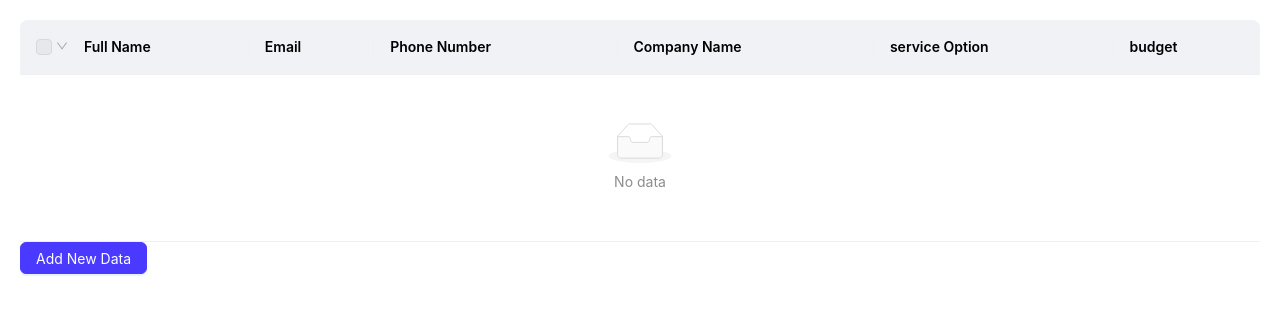
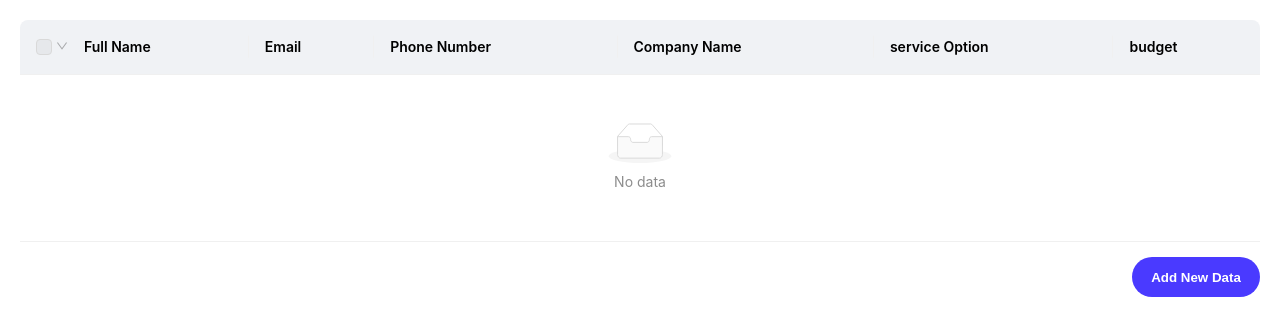
Before and after one commit to bhavin914/employee-list-redux-toolkit, a React (Create React App) app: page /table in a window 1280 px wide. Shown: the top 336 px of the page. Built offline with nearby package versions, Linux system fonts and the light colour scheme.

Commit message:
add validation msg in homepage

```diff
--- a/src/components/ContactDetails.js
+++ b/src/components/ContactDetails.js
@@ -3,26 +3,50 @@ import { styled } from "styled-components";
 import { FormContext } from "../context/form-context";
 import { useDispatch } from "react-redux";
 import { addFormData } from "../Slices/FormSlice";
+import { Modal } from "antd";
 
 const ContactDetailPage = ({ setScrrenPoint, setIsShowSelectedScreen }) => {
   const { formState, updateFormState } = useContext(FormContext);
   const dispatch = useDispatch();
 
-  const [errors, setErrors] = useState({});
+  const showModal = (message) => {
+    Modal.error({
+      title: "Validation Error",
+      content: message,
+    });
+  };
 
   const validateForm = () => {
     let tempErrors = {};
-    tempErrors.Fullname = formState.Fullname ? "" : "Name is required.";
-    tempErrors.Email = /^[^@\s]+@[^@\s]+\.[^@\s]+$/.test(formState.Email)
-      ? ""
-      : "Email is not valid.";
-    tempErrors.Phonenumber =
-      formState.Phonenumber.length > 0 ? "" : "Phone number is required.";
-    tempErrors.CompanyName = formState.CompanyName
-      ? ""
-      : "Company name is required.";
-    setErrors(tempErrors);
-    return Object.values(tempErrors).every((x) => x === ""); // Returns true if all errors are empty
+    let isValid = true;
+
+    if (!formState.Fullname) {
+      tempErrors.Fullname = "Name is required.";
+      isValid = false;
+    }
+    if (!/^[^@\s]+@[^@\s]+\.[^@\s]+$/.test(formState.Email)) {
+      tempErrors.Email = "Email is not valid.";
+      isValid = false;
+    }
+    if (formState.Phonenumber.length === 0) {
+      tempErrors.Phonenumber = "Phone number is required.";
+      isValid = false;
+    }
+    if (!formState.CompanyName) {
+      tempErrors.CompanyName = "Company name is required.";
+      isValid = false;
+    }
+
+    // Show modal if form is not valid
+    if (!isValid) {
+      showModal(
+        Object.values(tempErrors)
+          .filter((error) => error)
+          .join("\n")
+      );
+    }
+
+    return isValid;
   };
   const handleChange = (e) => {
     const { name, value } = e.target;
@@ -61,9 +85,6 @@ const ContactDetailPage = ({ setScrrenPoint, setIsShowSelectedScreen }) => {
               onChange={handleChange}
               value={formState.Fullname || ""}
             />
-            {/* {errors.Fullname && (
-              <span className="error">{errors.Fullname}</span>
-            )} */}
           </span>
           <span className="container">
             <p className="fieldName">Email</p>
@@ -75,7 +96,6 @@ const ContactDetailPage = ({ setScrrenPoint, setIsShowSelectedScreen }) => {
               onChange={handleChange}
               value={formState.Email || ""}
             />
-            {/* {errors.Email && <span className="error">{errors.Email}</span>} */}
           </span>
         </div>
         <div className="twoinput">
@@ -90,9 +110,7 @@ const ContactDetailPage = ({ setScrrenPoint, setIsShowSelectedScreen }) => {
               value={formState.Phonenumber || ""}
             />
           </span>
-          {/* {errors.Phonenumber && (
-            <span className="error">{errors.Phonenumber}</span>
-          )} */}
+
           <span className="container">
             <p className="fieldName">Company</p>
             <input
@@ -103,9 +121,6 @@ const ContactDetailPage = ({ setScrrenPoint, setIsShowSelectedScreen }) => {
               onChange={handleChange}
               value={formState.CompanyName || ""}
             />
-            {/* {errors.CompanyName && (
-              <span className="error">{errors.CompanyName}</span>
-            )} */}
           </span>
         </div>
         <div className="multiButton">
--- a/src/components/HomePage.js
+++ b/src/components/HomePage.js
@@ -1,18 +1,33 @@
-import React from "react";
+import React, { useState } from "react";
 import styled from "styled-components";
 import StepManager from "./stepManger";
 
-const HomePage = ({ screenPoint, isShowSelectedScreen }) => {
+const HomePage = ({ isShowSelectedScreen }) => {
+  const currentPage = "contactDetail";
+
+  let title, description;
+  if (currentPage) {
+    title = "Get an Employee Information";
+    description =
+      "Please fill the form below to receive an interview details and other information that is regarding the task";
+  } else {
+    title = "Next Steps in the Process";
+    description =
+      "Please continue to follow the steps to complete your request.";
+  }
   return (
     <div>
       <Wrapper>
         <div className="header-text">
-          <h2 className="title">Get an Employee Information</h2>
-          <p className="description">
-            Please fill the form below to receive an interview details and other
-            information that is regarding the task
-          </p>
+          {/* <h2 className="title">Get an Employee Information</h2>
+            <p className="description">
+              Please fill the form below to receive an interview details and
+              other information that is regarding the task
+            </p> */}
+          <h2 className="title">{title}</h2>
+          <p className="description">{description}</p>
         </div>
+
         <div className="app">
           <StepManager />
         </div>
--- a/src/components/Table.js
+++ b/src/components/Table.js
@@ -180,9 +180,9 @@ function MyTable() {
         columns={columns}
         pagination={false}
       />
-      <ButtonStyled onClick={() => navigate("/")} type="primary">
+      <button onClick={() => navigate("/")} type="primary" className="button">
         Add New Data
-      </ButtonStyled>
+      </button>
     </Wrapper>
   );
 }
@@ -191,15 +191,24 @@ export default MyTable;
 
 const Wrapper = styled.div`
   padding: 20px;
-`;
 
-const ButtonStyled = styled(Button)`
-  background: #4a3aff;
-  border-color: #4a3aff;
-  &:hover,
-  &:focus {
-    background: #372f9f;
-    border-color: #372f9f;
+  .button {
+    background: #4a3aff;
+    height: 2.5rem;
+    width: 34%;
+    margin: 0 auto;
+    max-width: 8rem;
+    color: white;
+    border: none;
+    border-radius: 56px;
+    cursor: pointer;
+    text-align: center;
+    display: flex;
+    align-items: center;
+    justify-content: center;
+    margin-top: 15px;
+    font-weight: bold;
+    margin-right: 0;
   }
 `;
 
--- a/src/components/stepManger.js
+++ b/src/components/stepManger.js
@@ -5,7 +5,8 @@ import "react-step-progress-bar/styles.css";
 import ContactDetailPage from "./ContactDetails";
 import ServicePage from "./ServicePage";
 import QuotionPage from "./QuotationPage";
-import SubmissionPage from "./CongratzPage";
+import SubmissionPage from "./submissionPage";
+import HomePage from "./HomePage";
 
 const StepManager = () => {
   const [screenPoint, setScrrenPoint] = useState(1);
@@ -29,31 +30,35 @@ const StepManager = () => {
 
   const allScreens = [
     {
+      id: "contactDetail",
       component: (
         <ContactDetailPage
+          isShow={true}
           setScrrenPoint={setScrrenPoint}
           setIsShowSelectedScreen={setIsShowSelectedScreen}
         />
       ),
-      showIn: ["default"],
+      showIn: ["default", "contactDetail"],
     },
     {
       component: (
         <ServicePage
+          isShow={false}
           setScrrenPoint={setScrrenPoint}
           setIsShowSelectedScreen={setIsShowSelectedScreen}
         />
       ),
-      showIn: ["signup"],
+      showIn: ["signup", "service"],
     },
     {
       component: (
         <QuotionPage
+          isShow={false}
           setScrrenPoint={setScrrenPoint}
           setIsShowSelectedScreen={setIsShowSelectedScreen}
         />
       ),
-      showIn: ["usescreen"],
+      showIn: ["usescreen", "quotation"],
     },
     {
       component: (
@@ -62,7 +67,7 @@ const StepManager = () => {
           setIsShowSelectedScreen={setIsShowSelectedScreen}
         />
       ),
-      showIn: ["default"],
+      showIn: ["default", "submission"],
     },
   ];
 
```
Also changed, not shown: src/components/submissionPage.js (renamed from src/components/CongratzPage.js).
